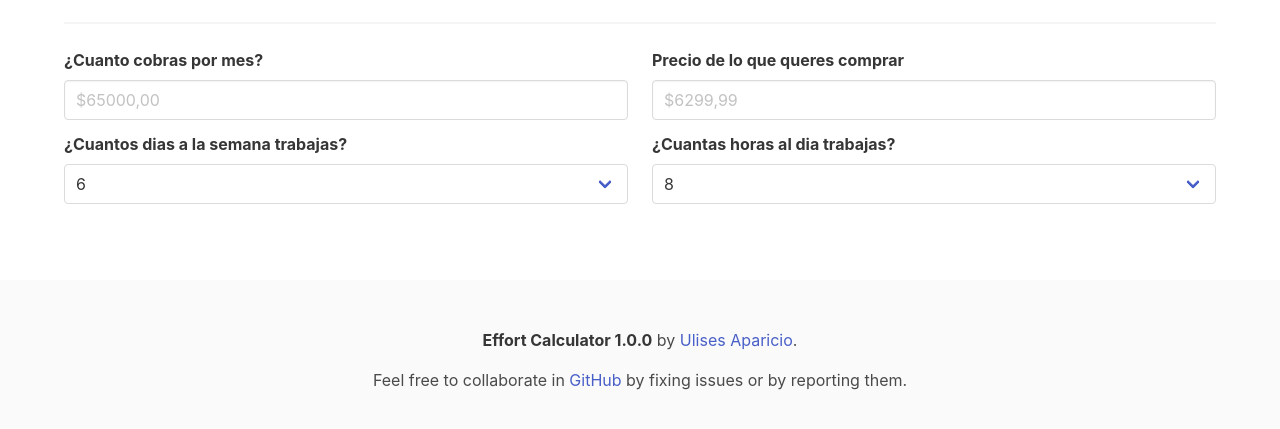
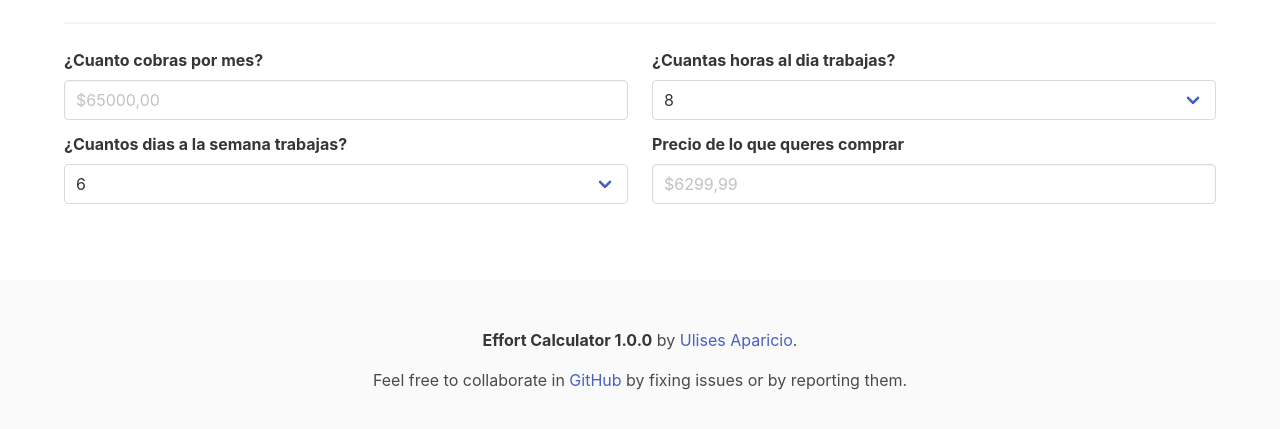
Before and after one commit to uaparicio/jeringozer.github.io, a plain HTML site: page effortCalculator/index.html in a window 1280 px wide. Shown: the part 163-592 px from the top of the page. Drawn offline with nearby package versions, Linux system fonts and the light colour scheme.

Commit message:
mins, hours, days

```diff
--- a/effortCalculator/index.html
+++ b/effortCalculator/index.html
@@ -52,12 +52,6 @@
                     </div>
                     <div class="column">
                         <div class="field">
-                            <label class="label">Precio de lo que queres comprar</label>
-                            <input class="input" id="price" type="text" placeholder="$6299,99" onkeyup="calculate()">
-                            <p class="help is-success" id="priceMsg"></p>
-                            <p class="help is-danger" id="priceError"></p>
-                        </div>
-                        <div class="field">
                             <label class="label">¿Cuantas horas al dia trabajas?</label>
                             <!-- <input class="input" type="number" id="hours" name="hours" min="1" max="24" placeholder="8" value="8" onchange="calculate()"> -->
                             <div class="select is-fullwidth">
@@ -85,6 +79,12 @@
 
                             <p class="help is-danger" id="hoursError"></p>
                             <p class="help is-danger" id="hoursMsg"></p>
+                        </div>
+                        <div class="field">
+                            <label class="label">Precio de lo que queres comprar</label>
+                            <input class="input" id="price" type="text" placeholder="$6299,99" onkeyup="calculate()">
+                            <p class="help is-success" id="priceMsg"></p>
+                            <p class="help is-danger" id="priceError"></p>
                         </div>
                     </div>
                 </div>
@@ -155,16 +155,26 @@
             if(allValid()) {
                 let totalHoursMonth = (4 * days * hours);
                 let salaryPerHour = Math.round(salary / totalHoursMonth);
-                resHour = Math.ceil(price / salaryPerHour)
+                let salaryPerMinute = salaryPerHour / 60;
+                resHour = Math.ceil(price / salaryPerHour);
+                resMin = Math.ceil(price / salaryPerMinute);
 
                 if(price > salary)
                     document.getElementById("priceMsg").innerText = "Esa! ¿Te vas a dar un gustito?";
                 else
                     document.getElementById("priceMsg").innerText = "";
 
-                if(!(salaryPerHour === 0 || resHour === 0)){
+                if(salaryPerHour != 0){
                     message = `Por una hora de tu trabajo, estas percibiendo aproximadamente $${salaryPerHour}.\n\n`;
-                    message = message + `Lo que querés comprar equivale a por lo menos ${resHour} hora${resHour > 1 ? "s" : ""} de tu trabajo.`;
+                    if(resMin < 60){
+                        message = message + `Lo que querés comprar equivale a aproximadamente ${resMin} minuto${resMin > 1 ? "s" : ""} de tu trabajo.`;
+                    } else {
+                        if(resHour < hours){
+                            message = message + `Lo que querés comprar equivale a aproximadamente ${resHour} hora${resHour > 1 ? "s" : ""} de tu trabajo.`;
+                        } else {
+                            message = message + `Lo que querés comprar equivale a aproximadamente ${resHour/hours} dia${(resHour/hours) > 1 ? "s" : ""} de tu trabajo.`;
+                        }
+                    }
                 } else
                     message = "Revisá los números por favor";
             } else
```
